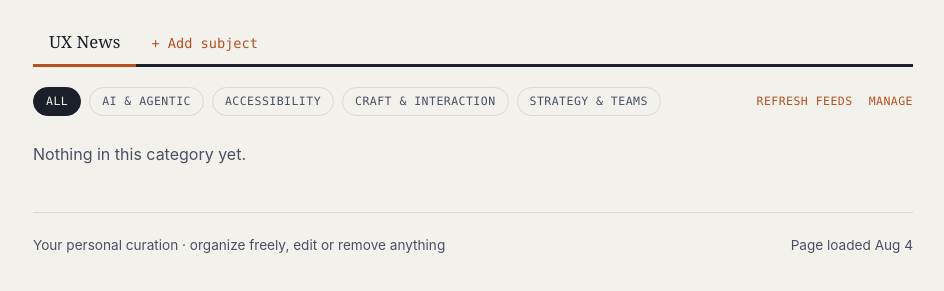
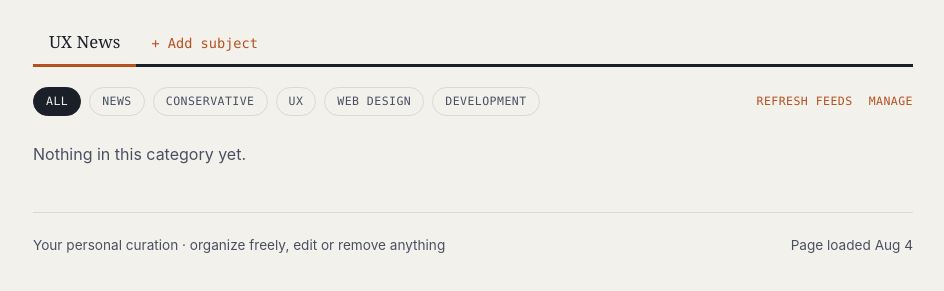
Before and after one commit to w3bninja/news, a plain HTML site: page netlify-site/public/index.html in a window 1280 px wide. Shown: the part 207-498 px from the top of the page, without its empty margins (167-1111 px from the left). Drawn offline with Linux system fonts and the light colour scheme; no server answers.

Commit message:
Expand UX News default feeds: news, conservative outlets, UX/dev categories
Restructure the default UX News subject into News, Conservative, UX, Web
Design, and Development categories backed by real RSS feeds (Ars Technica,
The Verge, TechCrunch, HN, National Review, The Dispatch, Newsmax, Smashing
Magazine, NN/g, UX Collective, CSS-Tricks, MDN, dev.to, etc).

```diff
--- a/netlify-site/public/index.html
+++ b/netlify-site/public/index.html
@@ -318,11 +318,32 @@ footer a { color: var(--ink-soft); }
     var uxNews = {
       id: 'ux-news',
       name: 'UX News',
-      categories: ['AI & Agentic', 'Accessibility', 'Craft & Interaction', 'Strategy & Teams'],
+      categories: ['News', 'Conservative', 'UX', 'Web Design', 'Development'],
       feeds: [
-        { url: 'https://www.smashingmagazine.com/feed/', cat: 'Craft & Interaction' },
-        { url: 'https://www.nngroup.com/feed/rss/', cat: 'Strategy & Teams' },
-        { url: 'https://uxdesign.cc/feed', cat: 'AI & Agentic' }
+        { url: 'https://feeds.arstechnica.com/arstechnica/index', cat: 'News' },
+        { url: 'https://www.theverge.com/rss/index.xml', cat: 'News' },
+        { url: 'https://techcrunch.com/feed/', cat: 'News' },
+        { url: 'https://hnrss.org/frontpage', cat: 'News' },
+
+        { url: 'https://www.nationalreview.com/feed/', cat: 'Conservative' },
+        { url: 'https://thedispatch.com/feed', cat: 'Conservative' },
+        { url: 'https://www.newsmax.com/rss/Politics/1/', cat: 'Conservative' },
+
+        { url: 'https://www.smashingmagazine.com/feed/', cat: 'UX' },
+        { url: 'https://www.nngroup.com/feed/rss/', cat: 'UX' },
+        { url: 'https://uxdesign.cc/feed', cat: 'UX' },
+        { url: 'https://uxplanet.org/feed', cat: 'UX' },
+        { url: 'https://www.mindtheproduct.com/feed/', cat: 'UX' },
+
+        { url: 'https://css-tricks.com/feed/', cat: 'Web Design' },
+        { url: 'https://alistapart.com/main/feed/', cat: 'Web Design' },
+        { url: 'https://tympanus.net/codrops/feed/', cat: 'Web Design' },
+        { url: 'https://web.dev/feed.xml', cat: 'Web Design' },
+
+        { url: 'https://developer.mozilla.org/en-US/blog/rss.xml', cat: 'Development' },
+        { url: 'https://dev.to/feed', cat: 'Development' },
+        { url: 'https://github.blog/feed/', cat: 'Development' },
+        { url: 'https://blog.google/technology/ai/rss/', cat: 'Development' }
       ],
       liveItems: [],
       lastRefresh: null
```
